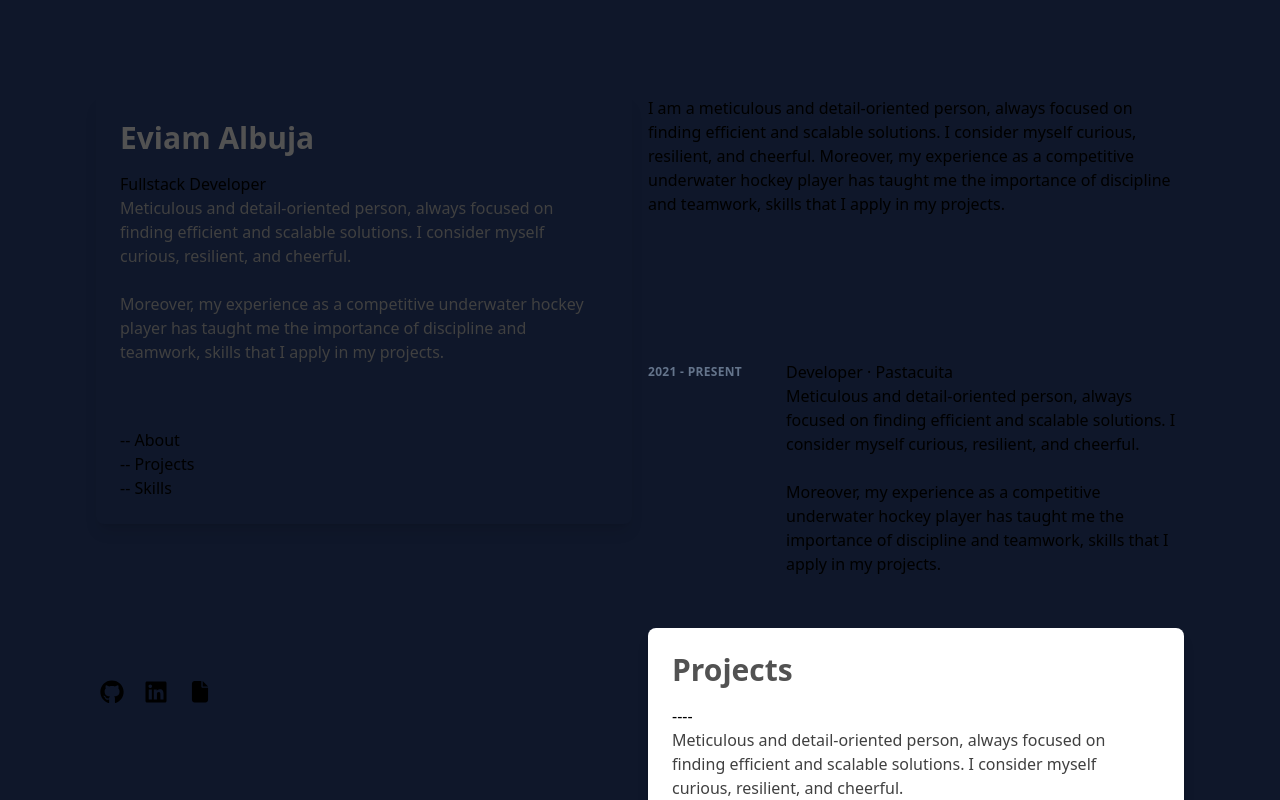
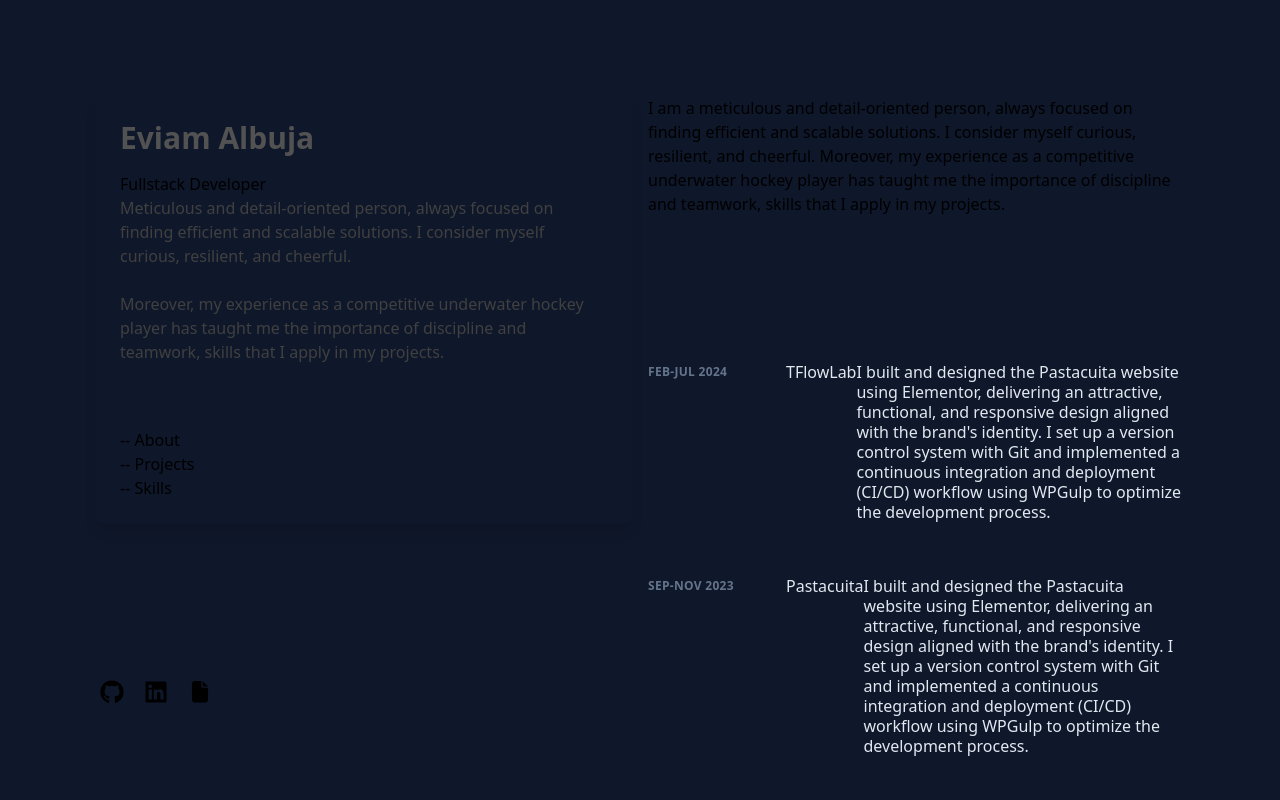
Before and after one commit to Bestindom/Portfolio, a Vue app: page / in a window 1280 px wide. Shown: the top 800 px of the page. Built offline with nearby package versions, Linux system fonts and the light colour scheme.

Commit message:
Implements data loading from jobs.json file

```diff
--- a/src/components/sections/Experiencie.vue
+++ b/src/components/sections/Experiencie.vue
@@ -1,6 +1,6 @@
 <template>
     <div>
-        <ol class="group/list">
+        <ol v-for="job in jobs" class="group/list">
             <li class="mb-12">
                 <div
                     class="group relative grid pb-1 transition-all sm:grid-cols-8 sm:gap-8 md:gap-4 lg:hover:!opacity-100 lg:group-hover/list:opacity-50">
@@ -10,19 +10,17 @@
                     </div>
                     <header
                         class="z-10 mb-2 mt-1 text-xs font-semibold uppercase tracking-wide text-slate-500 sm:col-span-2">
-                        2021 - present</header>
+                        {{ job.date }}
+                    </header>
                     <div class="z-10 sm:col-span-6">
-                        <h1>Developer · Pastacuita</h1>
-                        <p>
-                            Meticulous and detail-oriented person, always focused on finding efficient
-                            and scalable solutions. I consider myself curious, resilient, and
-                            cheerful.
-                            <br />
-                            <br />
-                            Moreover, my experience as a competitive underwater hockey player has
-                            taught me the importance of discipline and teamwork, skills that I apply
-                            in my projects.
-                        </p>
+                        <a class="inline-flex items-baseline font-medium leading-tight text-slate-200 hover:text-teal-300 focus-visible:text-teal-300  group/link text-base"
+                            href="" target="_blank">
+                            <span class="absolute -inset-x-4 -inset-y-2.5 hidden rounded md:-inset-x-6 md:-inset-y-4 lg:block"></span>
+                            <h1>{{ job.title }}</h1>
+                            <p>
+                                {{ job.description }}
+                            </p>
+                        </a>
                     </div>
                 </div>
             </li>
@@ -30,6 +28,6 @@
     </div>
 </template>
 <script setup>
-
+import jobs from "@/content/jobs.json"
 </script>
 <style></style>
--- /dev/null
+++ b/src/content/jobs.json
@@ -0,0 +1,14 @@
+[
+  {
+    "title": "TFlowLab",
+    "date": "FEB-JUL 2024",
+    "url": "https://tflowlab.com/",
+    "description": "I built and designed the Pastacuita website using Elementor, delivering an attractive, functional, and responsive design aligned with the brand's identity. I set up a version control system with Git and implemented a continuous integration and deployment (CI/CD) workflow using WPGulp to optimize the development process."
+  },
+  {
+    "title": "Pastacuita",
+    "date": "SEP-NOV 2023",
+    "url": "https://pastacuita.com/",
+    "description": "I built and designed the Pastacuita website using Elementor, delivering an attractive, functional, and responsive design aligned with the brand's identity. I set up a version control system with Git and implemented a continuous integration and deployment (CI/CD) workflow using WPGulp to optimize the development process."
+  }
+]
```
Also changed, not shown: content/jobs.json (deleted, +0 -16 lines).
